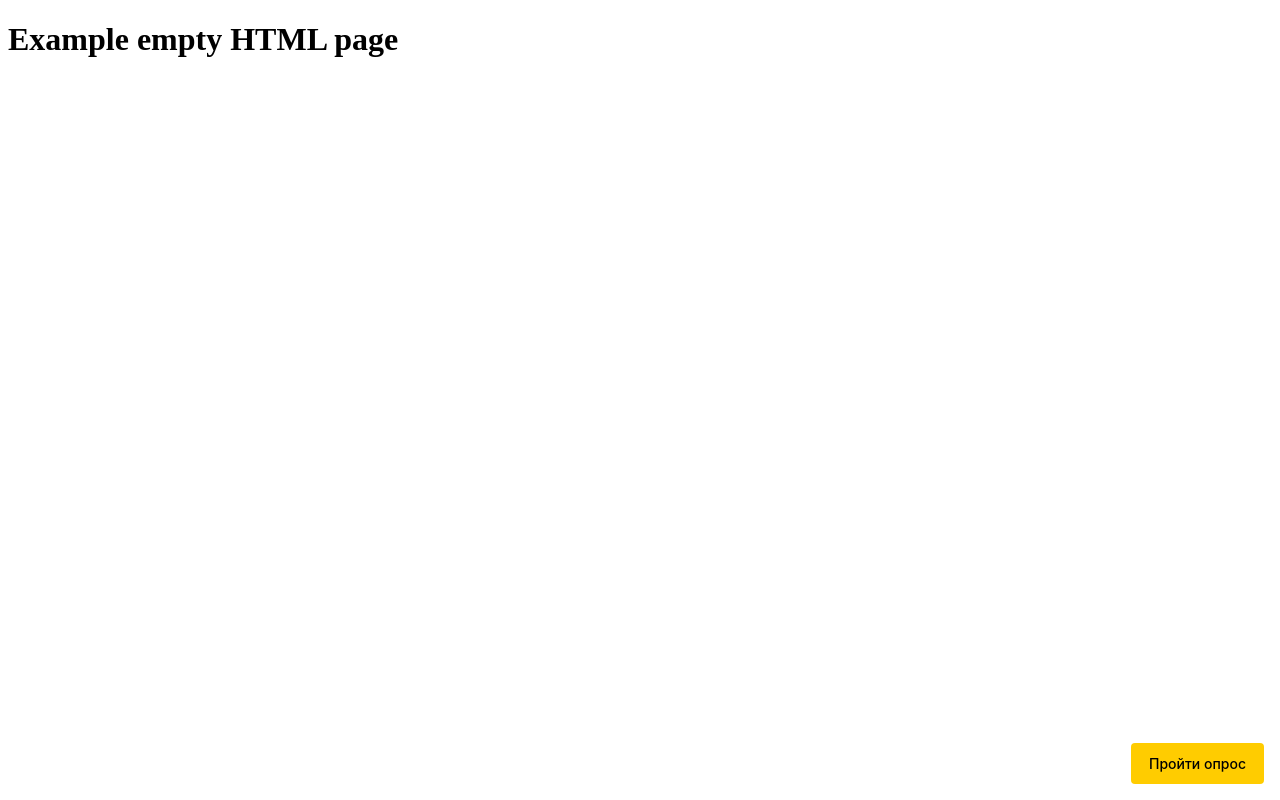
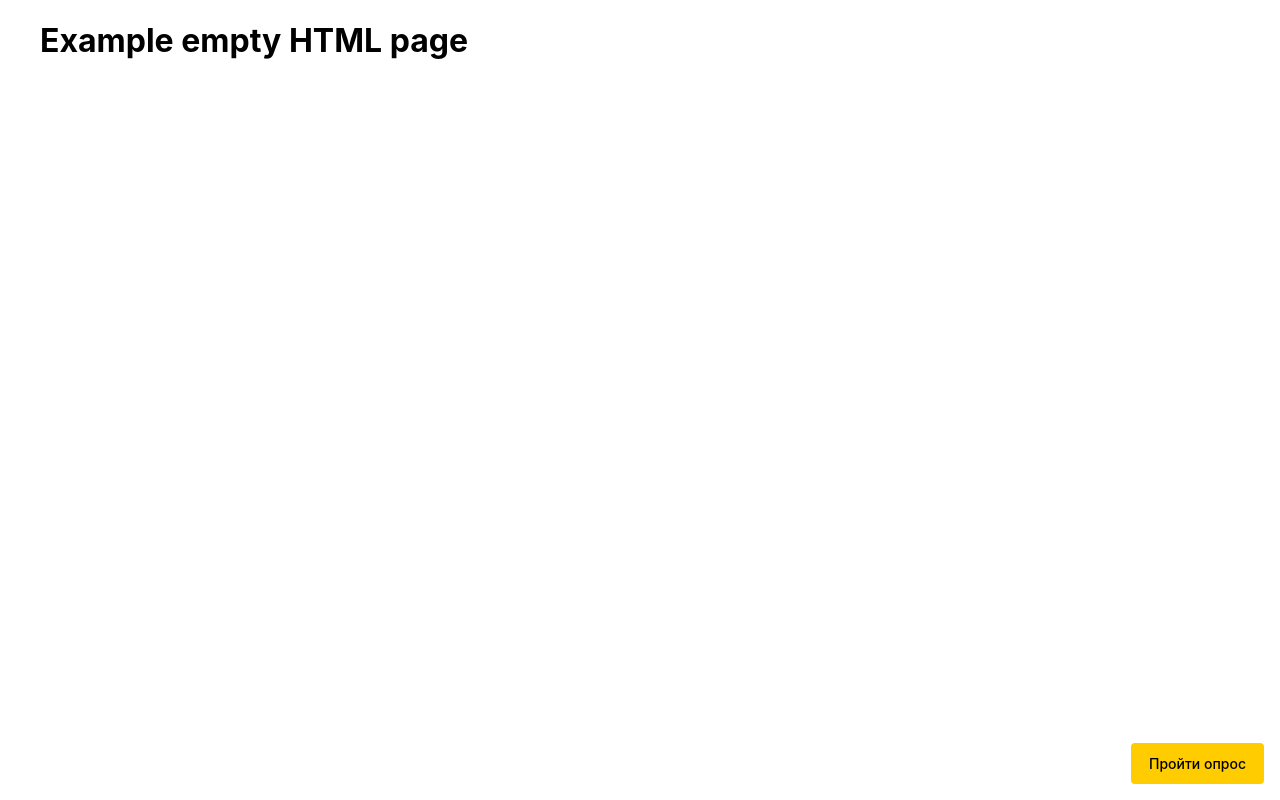
Before and after one commit to advanceddev/quiz, a plain HTML site: page index.html in a window 1280 px wide. Drawn offline with Linux system fonts and the light colour scheme.

Commit message:
Update index.html

```diff
--- a/index.html
+++ b/index.html
@@ -6,6 +6,21 @@
 		<meta name="viewport" content="width=device-width, initial-scale=1.0" />
 		<meta name="w3bb-project-id" content="0x00000" />
 		<title>W3BB-QUIZ-Example</title>
+		<style>
+			html, body {
+				margin: 0;
+				padding: 0 20px;
+				font-family: -apple-system,BlinkMacSystemFont,Segoe UI,Roboto,Oxygen,Ubuntu,Cantarell,Fira Sans,Droid Sans,Helvetica Neue,sans-serif;
+    font-size: 100%;
+    -webkit-text-size-adjust: 100%;
+    font-variant-ligatures: none;
+    -webkit-font-variant-ligatures: none;
+    text-rendering: optimizeLegibility;
+    -moz-osx-font-smoothing: grayscale;
+    font-smoothing: antialiased;
+    -webkit-font-smoothing: antialiased;
+			}
+		</style>
 	</head>
 	<body>
     <h1>Example empty HTML page</h1>
```
